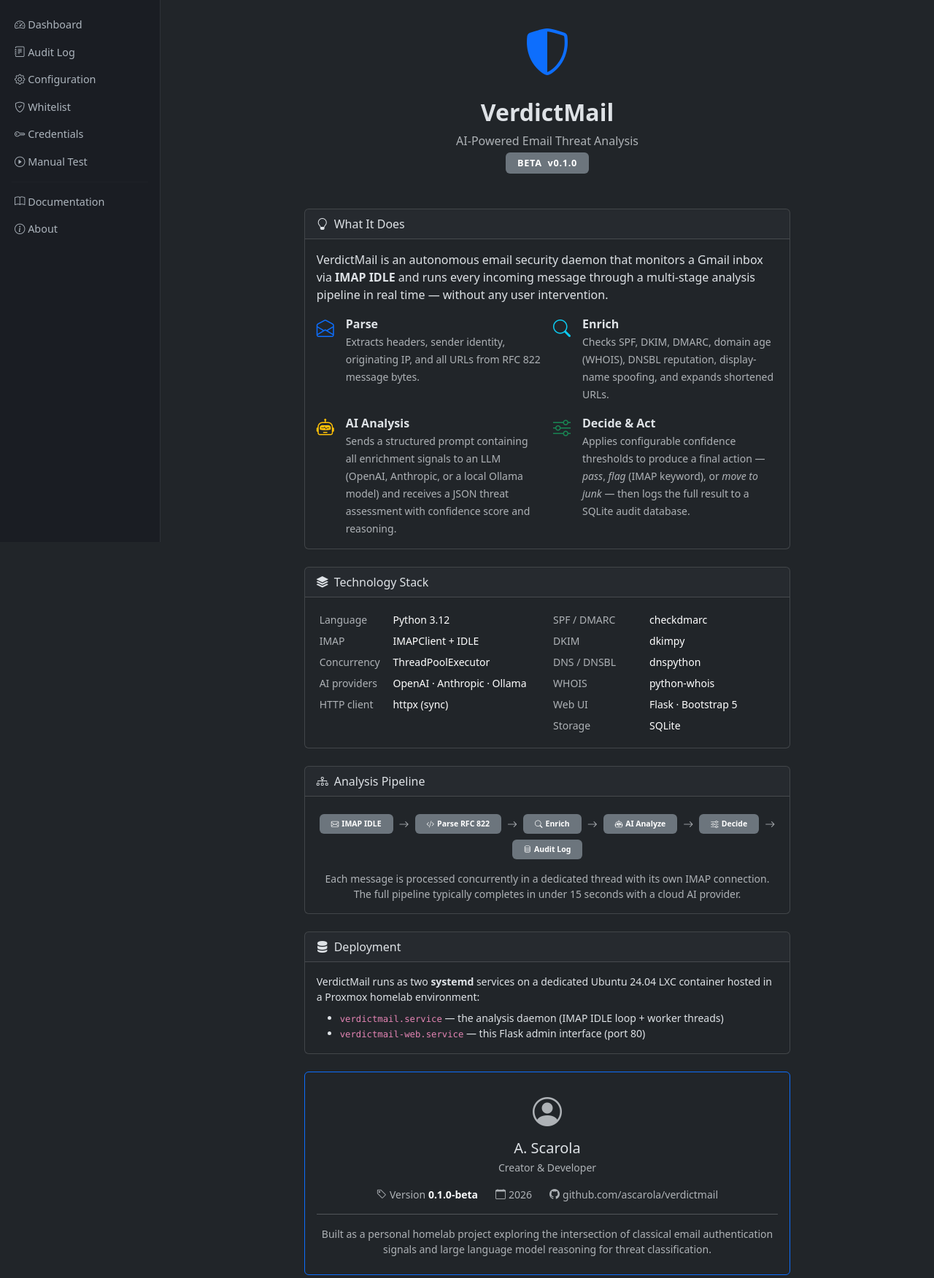
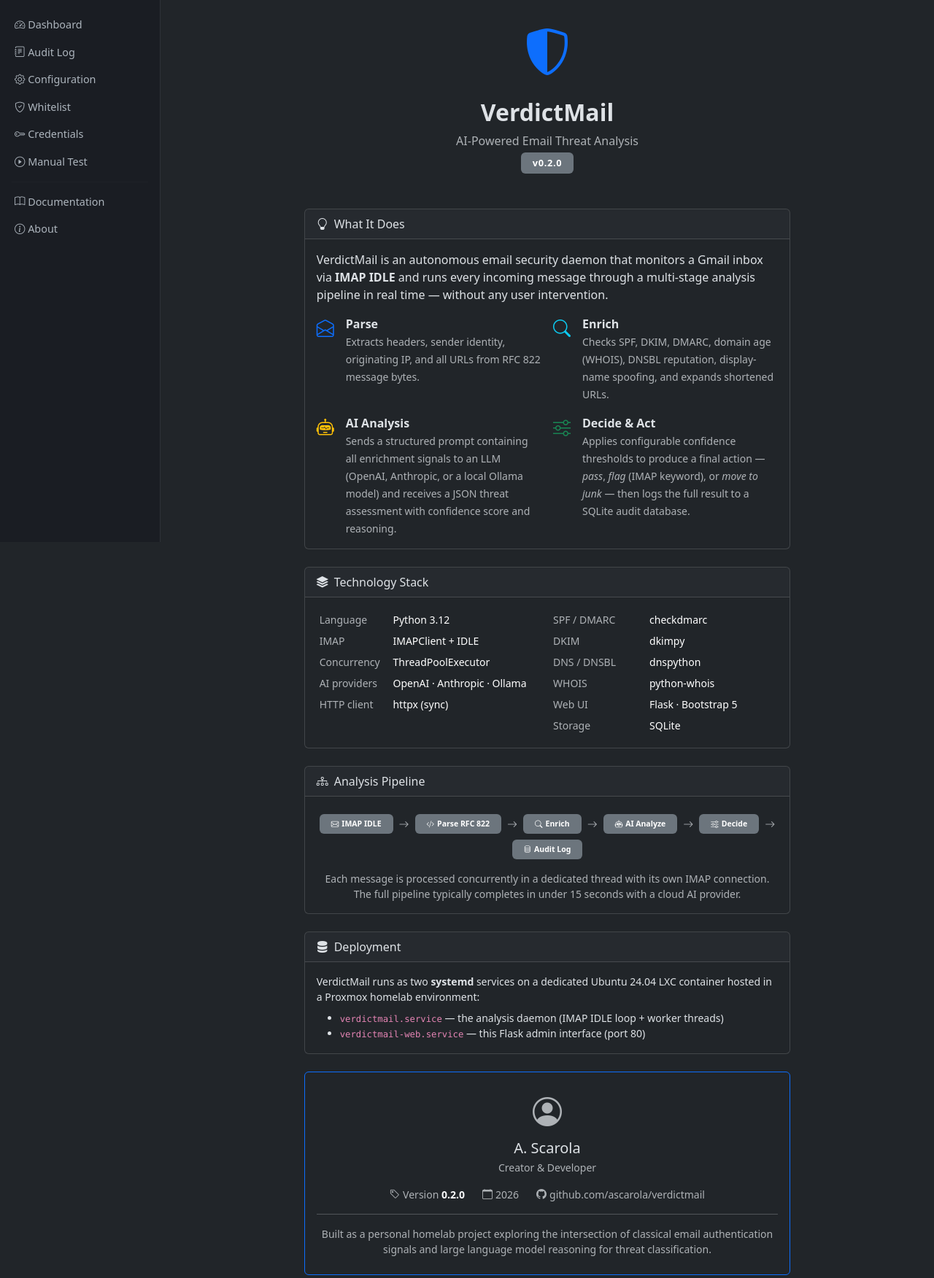
Before and after one commit to ascarola/verdictmail, a Flask app: template src/verdictmail/web/templates/about.html in a window 1280 px wide. Shown: the part 57-1809 px from the top of the page at 73% size. Run offline with Flask 3, Linux system fonts and the light colour scheme; the template is opened without the code that fills it, so the values that code supplies are empty.

Commit message:
chore: bump version to 0.2.0

```diff
--- a/src/verdictmail/web/templates/about.html
+++ b/src/verdictmail/web/templates/about.html
@@ -11,7 +11,7 @@
       <h2 class="mt-3 fw-bold">VerdictMail</h2>
       <p class="text-muted mb-1">AI-Powered Email Threat Analysis</p>
       <span class="badge bg-secondary px-3 py-2" style="font-size:.8rem;letter-spacing:.05em">
-        BETA &nbsp;v0.1.0
+        v0.2.0
       </span>
     </div>
 
@@ -149,7 +149,7 @@
         <h5 class="mt-2 mb-1">A. Scarola</h5>
         <p class="text-muted small mb-3">Creator &amp; Developer</p>
         <div class="d-flex justify-content-center gap-4 small text-muted">
-          <span><i class="bi bi-tag me-1"></i>Version <strong class="text-light">0.1.0-beta</strong></span>
+          <span><i class="bi bi-tag me-1"></i>Version <strong class="text-light">0.2.0</strong></span>
           <span><i class="bi bi-calendar me-1"></i>2026</span>
           <a href="https://github.com/ascarola/verdictmail" target="_blank" class="text-muted text-decoration-none"><i class="bi bi-github me-1"></i>github.com/ascarola/verdictmail</a>
         </div>
--- a/src/verdictmail/web/templates/docs.html
+++ b/src/verdictmail/web/templates/docs.html
@@ -37,7 +37,7 @@
        style="overflow-y:auto; max-height:calc(100vh - 72px)">
 
     <h4 class="mb-1"><i class="bi bi-book me-2"></i>Documentation</h4>
-    <p class="text-muted small mb-4">VerdictMail — AI Email Threat Analysis Platform &nbsp;·&nbsp; v0.1.0-beta</p>
+    <p class="text-muted small mb-4">VerdictMail — AI Email Threat Analysis Platform &nbsp;·&nbsp; v0.2.0</p>
 
     <!-- ================================================================ -->
     <h5 class="doc-anchor" id="overview">Overview</h5>
```
Also changed, not shown: SECURITY.md (+2 -2 lines), README.md.
